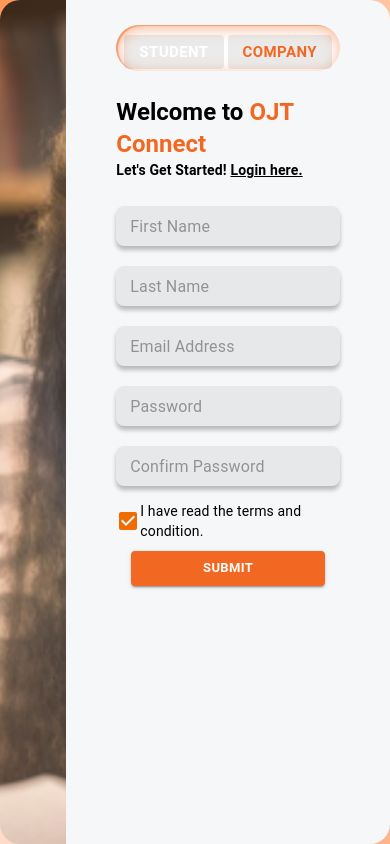
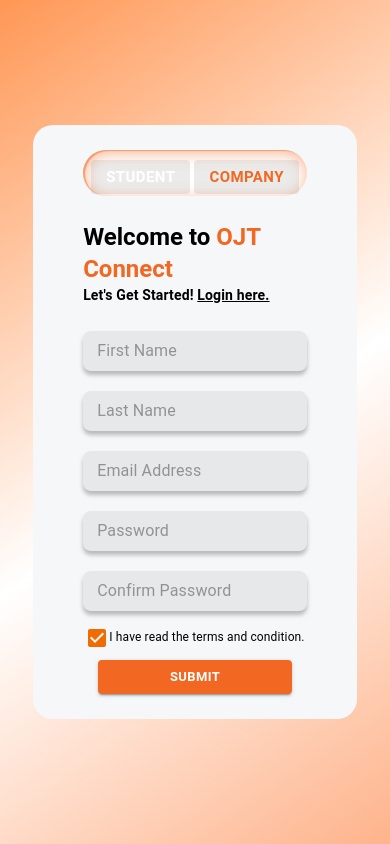
Before and after one commit to jhunel18/ojtconnect-com, a React (Vite) app: page /login in a window 390 px wide. Both pictures are taken after a click on the element "Signup here.". Built offline with nearby package versions, Linux system fonts and the light colour scheme.

Commit message:
resposiveness of login & signup

```diff
--- a/src/components/CompanySignupComp.jsx
+++ b/src/components/CompanySignupComp.jsx
@@ -1,9 +1,9 @@
-import React from 'react'
-import { Box, Typography } from '@mui/material';
-import TextBoxFullWidthComp from '../shared/components/TextBoxFullWidthComp'
-import CheckboxComp from '../shared/components/CheckboxComp';
-import ButtonContainedComp from '../shared/components/ButtonContainedComp';
-import { useNavigate } from 'react-router-dom';
+import React                 from 'react'
+import { Box, Typography }   from '@mui/material';
+import TextBoxFullWidthComp  from '../shared/components/TextBoxFullWidthComp'
+import CheckboxComp          from '../shared/components/CheckboxComp';
+import ButtonContainedComp   from '../shared/components/ButtonContainedComp';
+import { useNavigate }       from 'react-router-dom';
 
 const CompanySignupComp = ({setShowLogin}) => {
 
@@ -33,7 +33,12 @@ const CompanySignupComp = ({setShowLogin}) => {
         </form>
         <Box display={'flex'} justifyContent={'center'} m={'5px 0 10px 0'} alignItems={'center'}>
             <CheckboxComp />
-            <Typography variant='body2'>
+            <Typography variant='body2'
+             sx={{
+               fontSize: 'inherit',
+              '@media (max-width: 464px)': {
+               fontSize: '12px',},
+               }}>
               I have read the terms and condition.
             </Typography>
         </Box>
--- a/src/components/StudentSignupComp.jsx
+++ b/src/components/StudentSignupComp.jsx
@@ -1,13 +1,13 @@
-import React from 'react'
-import { Box, Typography } from '@mui/material';
+import React                from 'react'
+import { Box, Typography }  from '@mui/material';
 import TextBoxFullWidthComp from '../shared/components/TextBoxFullWidthComp'
-import CheckboxComp from '../shared/components/CheckboxComp';
-import ButtonContainedComp from '../shared/components/ButtonContainedComp';
-import { useNavigate } from 'react-router-dom';
+import CheckboxComp         from '../shared/components/CheckboxComp';
+import ButtonContainedComp  from '../shared/components/ButtonContainedComp';
+import { useNavigate }      from 'react-router-dom';
+
+
 const StudentSignupComp = ({setShowLogin}) => {
-
   const navigate = useNavigate()
-
   const handleSetShowLogin = () => {
     setShowLogin(true)
     navigate("/login")
@@ -32,7 +32,12 @@ const StudentSignupComp = ({setShowLogin}) => {
           </form>
           <Box display={'flex'} justifyContent={'center'} m={'5px 0 10px 0'} alignItems={'center'}>
             <CheckboxComp />
-            <Typography variant='body2'>
+            <Typography variant='body2'
+              sx={{
+                fontSize: 'inherit',
+                '@media (max-width: 464px)': {
+                fontSize: '12px',},
+              }}>
               I have read the terms and condition.
             </Typography>
         </Box>
--- /dev/null
+++ b/src/pages/HomePage.css
@@ -0,0 +1,55 @@
+
+img {
+    transition: opacity 0.5s ease;
+  }
+
+  Box {
+    transition: padding 0.5s ease;
+  }
+
+.form-container{
+    border-radius: 0 20px 20px 0;
+    background: #F6F7F8;
+    flex: 1;
+    padding: 25px 50px;
+}
+
+  @media screen and (min-width: 980px) and (max-width: 1279px) {
+
+      Box {
+        padding: 5%;
+      }
+
+}
+
+@media screen and (min-width: 601px) and (max-width: 979px) {
+
+    img {
+
+      display: none;
+      }
+      .form-container{
+        border-radius: 20px;
+      }
+      Box {
+        padding: 10%;
+      }
+
+}
+
+@media screen and (max-width: 600px) {
+
+    img {
+        display: none;
+
+      }
+
+
+      Box {
+        padding: 5%;
+      }
+      .form-container{
+        border-radius: 20px;
+      }
+
+}
--- a/src/pages/HomePage.jsx
+++ b/src/pages/HomePage.jsx
@@ -1,11 +1,11 @@
-import React, { useState } from 'react'
-import { Box } from '@mui/material'
-import bg from "../assets/login.png"
-import CompanyImage from '../assets/company.png'
-import LoginComp from '../components/LoginComp'
-import SignupComp from '../components/SignupComp'
+import React, { useEffect,useState } from 'react'
+import { Box }        from '@mui/material'
+import bg             from "../assets/login.png"
+import CompanyImage   from '../assets/company.png'
+import LoginComp      from '../components/LoginComp'
+import SignupComp     from '../components/SignupComp'
 import ImageContainer from '../shared/components/ImageContainer'
-
+import './HomePage.css'
 const HomePage = () => {
     const [showLogin, setShowLogin] = useState(true)
     const [activeToggle, setActiveToggle] = useState('student');
@@ -25,27 +25,47 @@ const HomePage = () => {
         setShowLogin(false)
     )
 
+    const [windowWidth, setWindowWidth] = useState(window.innerWidth);
+
+    useEffect(() => {
+      const handleResize = () => {
+        setWindowWidth(window.innerWidth);
+      };
+
+      window.addEventListener('resize', handleResize);
+
+      return () => {
+        window.removeEventListener('resize', handleResize);
+      };
+    }, []);
+
+    const shouldShowImage = windowWidth > 800;
+
 
     return (<>
-        <Box display={'flex'} alignItems={"stretch"}
-            sx={{
-                background: "linear-gradient(146deg, rgba(255,151,85,1) 0%, rgba(255,255,255,1) 54%, rgba(254,179,139,1) 100%)",
-                height: '100vh'
+        <Box sx={{
+            display:'flex',
+            height:'100vh'
+            ,width:'100%',
+            alignItems:'center',
+            justifyContent:'center',
+            background: "linear-gradient(146deg, rgba(255,151,85,1) 0%, rgba(255,255,255,1) 54%, rgba(254,179,139,1) 100%)"
+        }}>
+            <div
+                style={{
+                    display:'flex',
+                    padding:'5% 10%'
                 }}
             >
 
-            {showLogin
-            ?   <img src={bg} width={"50%"} style={{flex: '2'}}/>
+                {showLogin && shouldShowImage
+                ?   <img src={bg} width={"50%"} style={{flex: '2',borderRadius: '20px 0 0 20px',}}/>
                 :<>
-                {is_ShowStudent && (<ImageContainer src={bg} />)}
-                {is_ShowCompany && <ImageContainer src={CompanyImage}/>}
+                    {is_ShowStudent && shouldShowImage && (<ImageContainer src={bg} />)}
+                    {is_ShowCompany && shouldShowImage && <ImageContainer src={CompanyImage}/>}
                 </> }
 
-            <Box p={"25px 50px"} sx={{
-                borderRadius: '0 20px 20px 0',
-                background: "#F6F7F8",
-                flex: '1',
-            }}>
+                <Box className='form-container'>
                     {showLogin
                     ? <LoginComp setShowLogin={setShowLogin}/>
                     : <SignupComp
@@ -57,6 +77,7 @@ const HomePage = () => {
                     />}
 
                 </Box>
+            </div>
         </Box>
     </>)
 }
```
Lines whose indentation alone changed are shown as unchanged.
